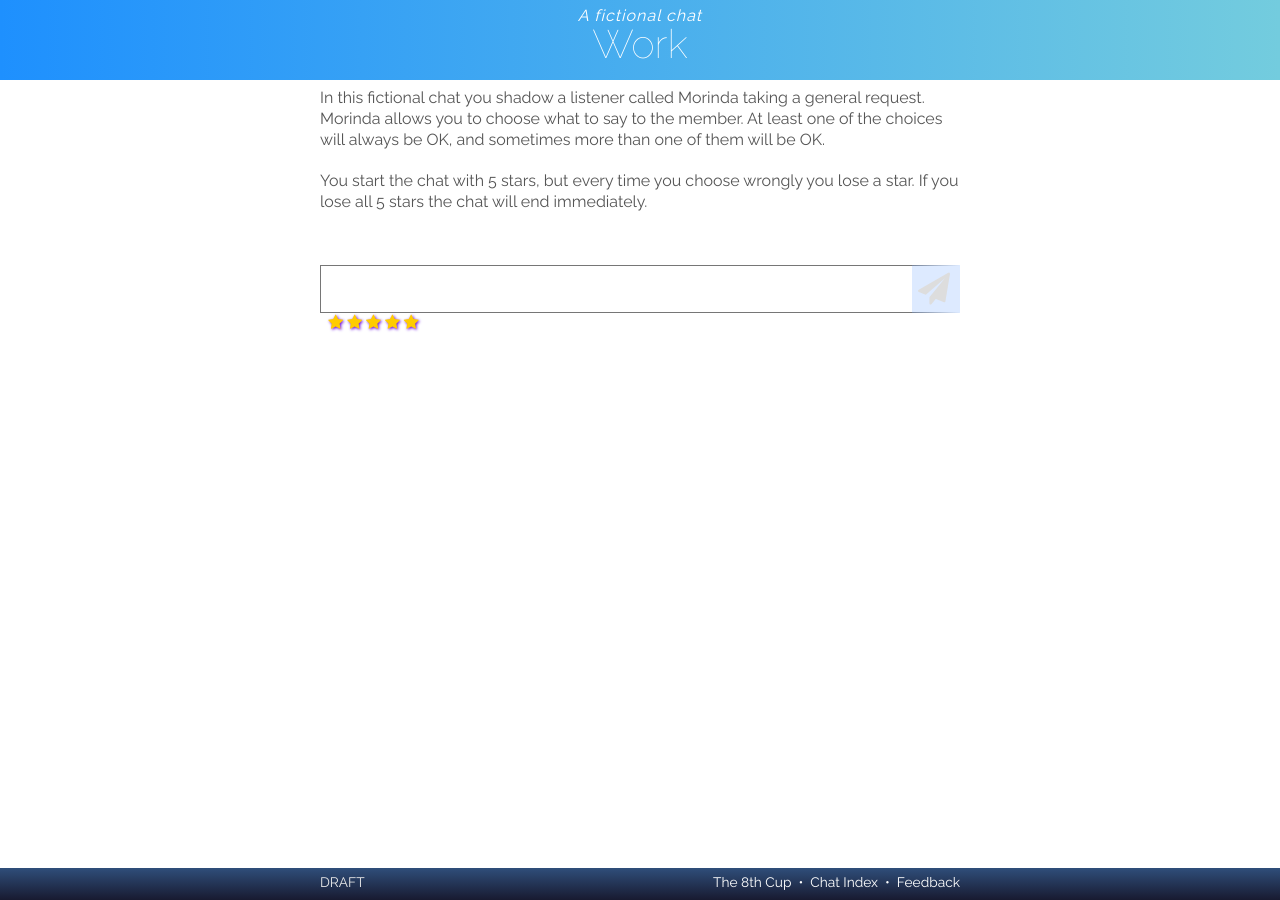
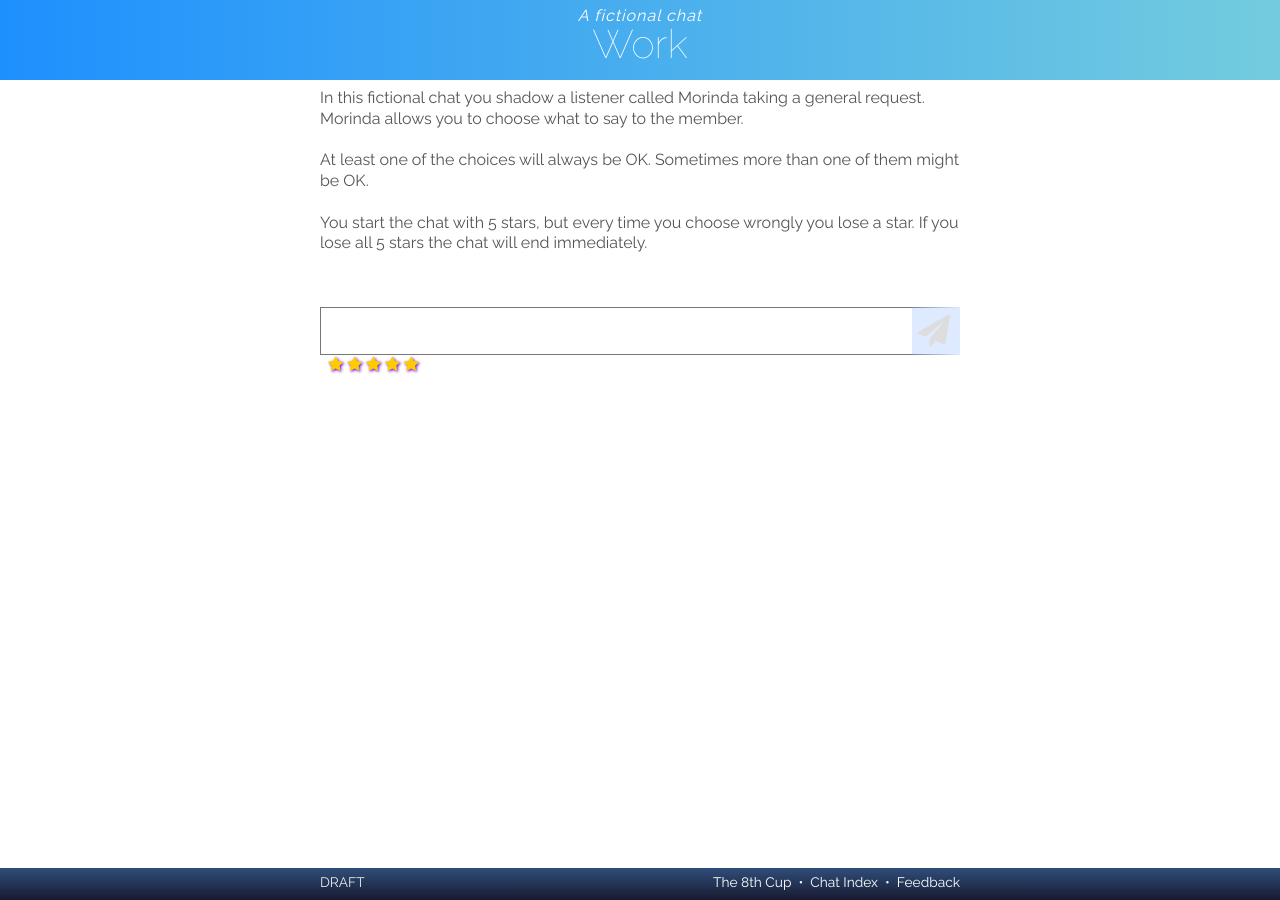
Before and after one commit to RarelyCharlie/rarelycharlie.github.io, a Jekyll site: the page built from _chat/chat01.md, in a window 1280 px wide. Built offline with Jekyll 4.4.1, drawn with Linux system fonts in a browser that asks for light colours; nearby versions of some CDN libraries; part of the change alters nothing that is shown.

Commit message:
add remaining quizzes

```diff
--- a/_chat/chat01.md
+++ b/_chat/chat01.md
@@ -3,7 +3,9 @@ title: Work
 info: A chat with easy choices
 layout: chat
 ---
-In this fictional chat you shadow a listener called Morinda taking a general request. Morinda allows you to choose what to say to the member. At least one of the choices will always be OK, and sometimes more than one of them will be OK.
+In this fictional chat you shadow a listener called Morinda taking a general request. Morinda allows you to choose what to say to the member.
+
+At least one of the choices will always be OK. Sometimes more than one of them might be OK.
 
 You start the chat with 5 stars, but every time you choose wrongly you lose a star. If you lose all 5 stars the chat will end immediately.
 
@@ -16,7 +18,7 @@ You start the chat with 5 stars, but every time you choose wrongly you lose a st
 - 0Q Choose how to respond:
   - 26 Wonderful! I can assure you that all my advice is the very best advice.
   - 34 Oh, Bee my sweetie, just tell me what you need.
-  - 7 OK
+  - 7 OK, Bee.
 - 1I It's OK to need advice, obviously...
 - 0I ...but let's try to find out more.
 - 0Q Choose how to follow up:
@@ -46,7 +48,7 @@ You start the chat with 5 stars, but every time you choose wrongly you lose a st
 - 1Q Show curiosity about the feeling.
   - 4 Is that really true?
   - 36 Can't you just try to take your mind off it?
-  - 30 Is that really because you have emotional problems?
+  - 30 Is that really because you have emotional problems of your own?
 - 1M Is what really true?
 - 0I Oops, didn't explain that well...
 - 0Q Try to explain better.
@@ -59,33 +61,45 @@ You start the chat with 5 stars, but every time you choose wrongly you lose a st
 - 6M Maybe she still wants our relationship
 - 0M In fact, maybe she still needs our relationship to be the way it was.
 - 0I Sounds good, but let's not push it.
-- 1Q Express curiosity again.
-  - 28 Why do you think you are are so hostile towards her?
+- 1Q Express curiosity about what "the way it was" means:
+  - 28 Why do you think you are are being so hostile towards her?
   - 4 What did you feel about your relationship before her promotion?
   - 29 When are you going to confront her about her bad behavior?
 - 1M I was very much her mentor.
-- 2Q Try to reflect how that feels.
-  - 28 She was not very good at her job.
-  - 29 Is the real problem that you miss that?
+- 2Q Try to reflect the feeling that Bee is implying:
+  - 28 You mean she was not very good at her job.
+  - 29 Is the real problem your resentment at losing that?
   - 3 A mother figure, almost?
-- 0I A bit of a wild guess there.
+- 0I Maybe that was a bit of a wild guess.
 - 1M You could say that.
 - 0I Got lucky with the guess!
-- 1L Could that explain how she's behaving now?
-- 2M That she feels I've turned against her?
+- 6I It killed the conversation, though.
+- 0Q Get moving again with an closed question.
+  - 31 Does it make you wish you had been promoted instead?
+  - 24 Don't you think you should feel proud for her instead of complaining?
+  - 11 Does that feeling you once had fit with how she's behaving now?
+- 2M She feels I've turned against her?
+- 0I Seems possible.
 - 1M Or abandoned her, at least.
 - 0M I need to think about that.
 - 2M She's been pitched into a responsible position and has a lot of pressure.
-- 0I Stay with the member's feelings and summarize.
-- 1L So that feeling you had of not knowing what to do has become a feeling that there are things you need to think through.
+- 1Q Stay with the member's feelings and summarize:
+  - 28 All that pressure must be too much for her. You feel deep down that you've failed her.
+  - 8 Her nastiness has indirectly revealed things you need to think about.
+  - 28 She wasn't ready for the responsibility. You were mistaken about her.
 - 3M And maybe negotiate with her, yes.
-- 0I Let's validate that idea.
-- 0L Yes, and negotiate with her.
+- 0Q Let's validate that idea.
+  - 26 Yes, and make sure a trusted third party is present as a witness.
+  - 25 I'm so proud of you for approaching it in such a mature way.
+  - 2 Yes, and negotiate with her.
 - 8I Taking a long time. Maybe we're done?
 - 2M I have to go.
 - 0M Thank you for listening to me.
 - 0I Yes, we're done.
-- 1L We can chat again another time, if you like.
+- 1Q Wrap it up.
+  - 26 If you ever need more advice, remember I'm always here.
+  - 7 We can chat again another time, if you like.
+  - 29 At 7 Cups we can always solve your problems.
 - 1M Yes, thank you, I'd like that.
 - 1L OK
 - 0L Take care.
```
